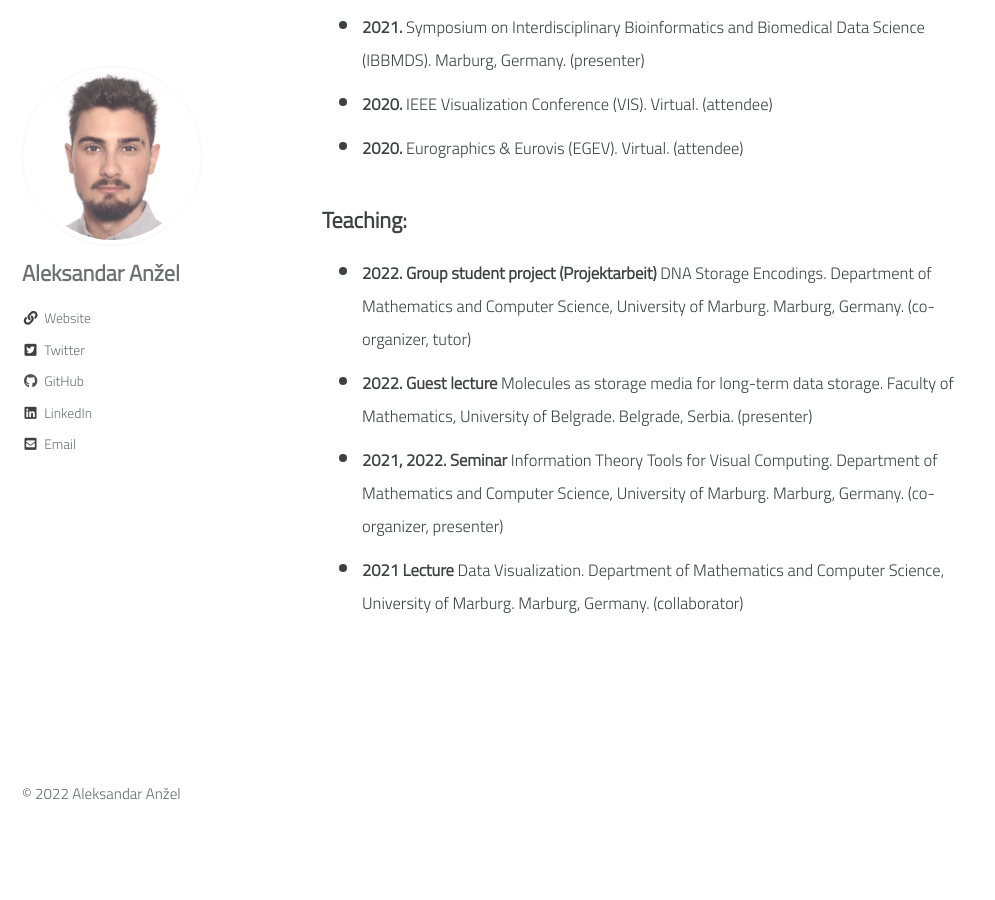
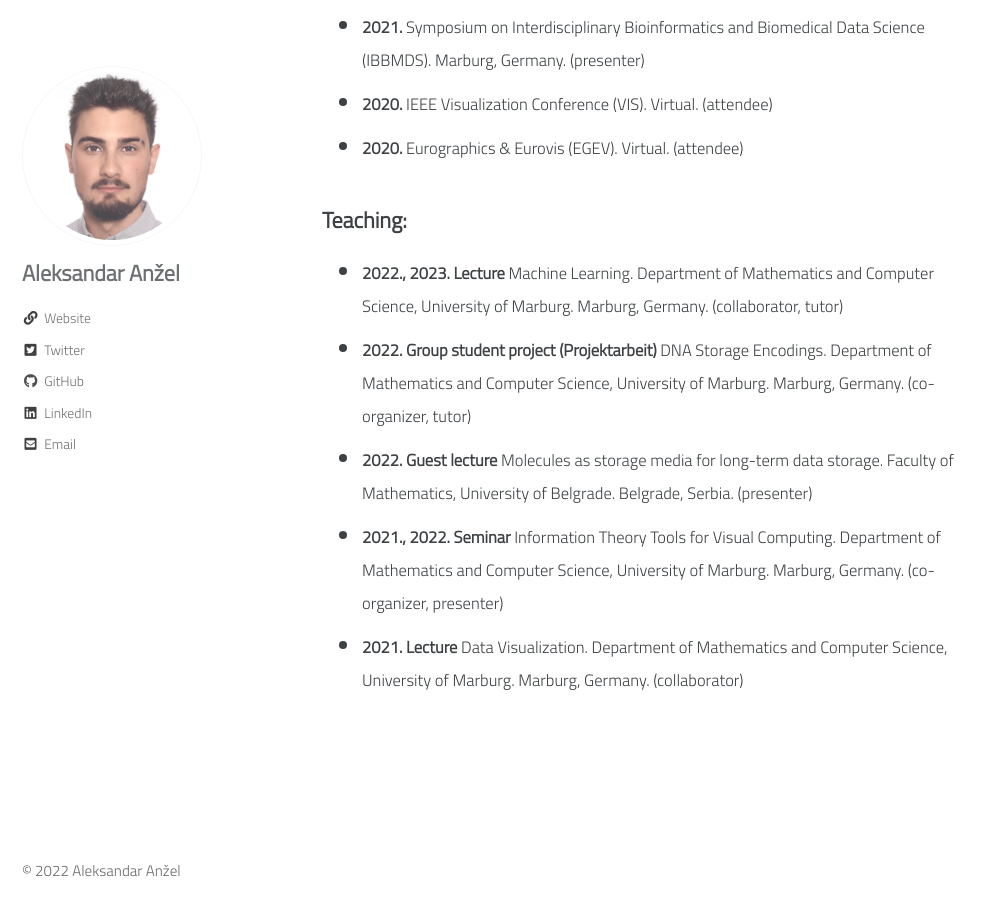
Before and after one commit to AAnzel/aanzel.github.io, a Jekyll site: the page built from pages/research.md, in a window 1280 px wide and 900 px high, scrolled down 902 px. Shown: the whole window, without its empty margins (0-995 px from the left). Built offline with Jekyll 4.4.1, drawn with Linux system fonts in a browser that asks for light colours; cached includes are drawn as plain includes; before the commit the page ends 1752 px from its top, so only the background shows below that.

Commit message:
Added: Updated the CV and research page.

```diff
--- a/pages/research.md
+++ b/pages/research.md
@@ -27,7 +27,8 @@ My main research thesis is that computer science methods will profoundly acceler
 
 
 ###### Teaching:
-* <small>**2022. Group student project (Projektarbeit)** DNA Storage Encodings. Department of Mathematics and Computer Science, University of Marburg. Marburg, Germany. (co-organizer, tutor)
-* <small>**2022. Guest lecture** Molecules as storage media for long-term data storage. Faculty of Mathematics, University of Belgrade. Belgrade, Serbia. (presenter)
-* <small>**2021, 2022. Seminar** Information Theory Tools for Visual Computing. Department of Mathematics and Computer Science, University of Marburg. Marburg, Germany. (co-organizer, presenter)</small>
-* <small>**2021 Lecture** Data Visualization. Department of Mathematics and Computer Science, University of Marburg. Marburg, Germany. (collaborator)</small>
+* <small>**2022., 2023. Lecture** Machine Learning. Department of Mathematics and Computer Science, University of Marburg. Marburg, Germany. (collaborator, tutor)</small>
+* <small>**2022. Group student project (Projektarbeit)** DNA Storage Encodings. Department of Mathematics and Computer Science, University of Marburg. Marburg, Germany. (co-organizer, tutor)</small>
+* <small>**2022. Guest lecture** Molecules as storage media for long-term data storage. Faculty of Mathematics, University of Belgrade. Belgrade, Serbia. (presenter)</small>
+* <small>**2021., 2022. Seminar** Information Theory Tools for Visual Computing. Department of Mathematics and Computer Science, University of Marburg. Marburg, Germany. (co-organizer, presenter)</small>
+* <small>**2021. Lecture** Data Visualization. Department of Mathematics and Computer Science, University of Marburg. Marburg, Germany. (collaborator)</small>
```
Also changed, not shown: Gemfile.lock, 1 other file.
